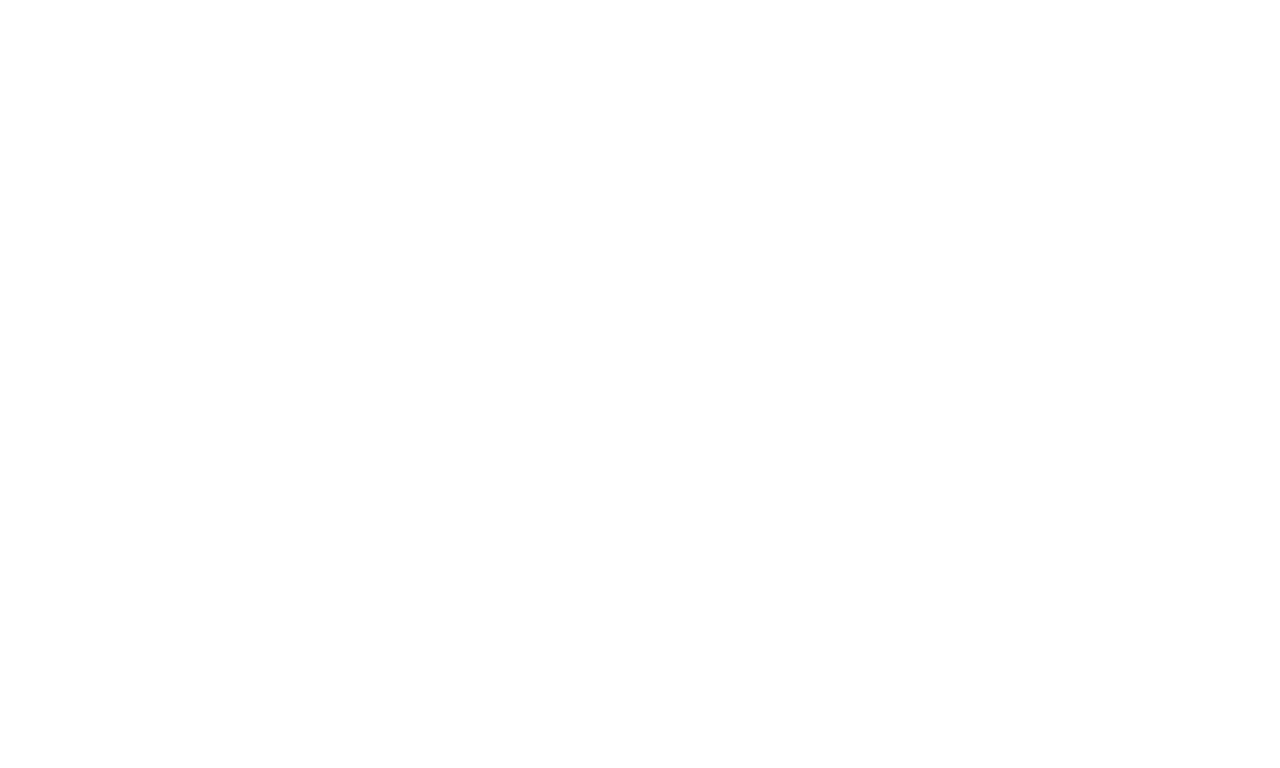
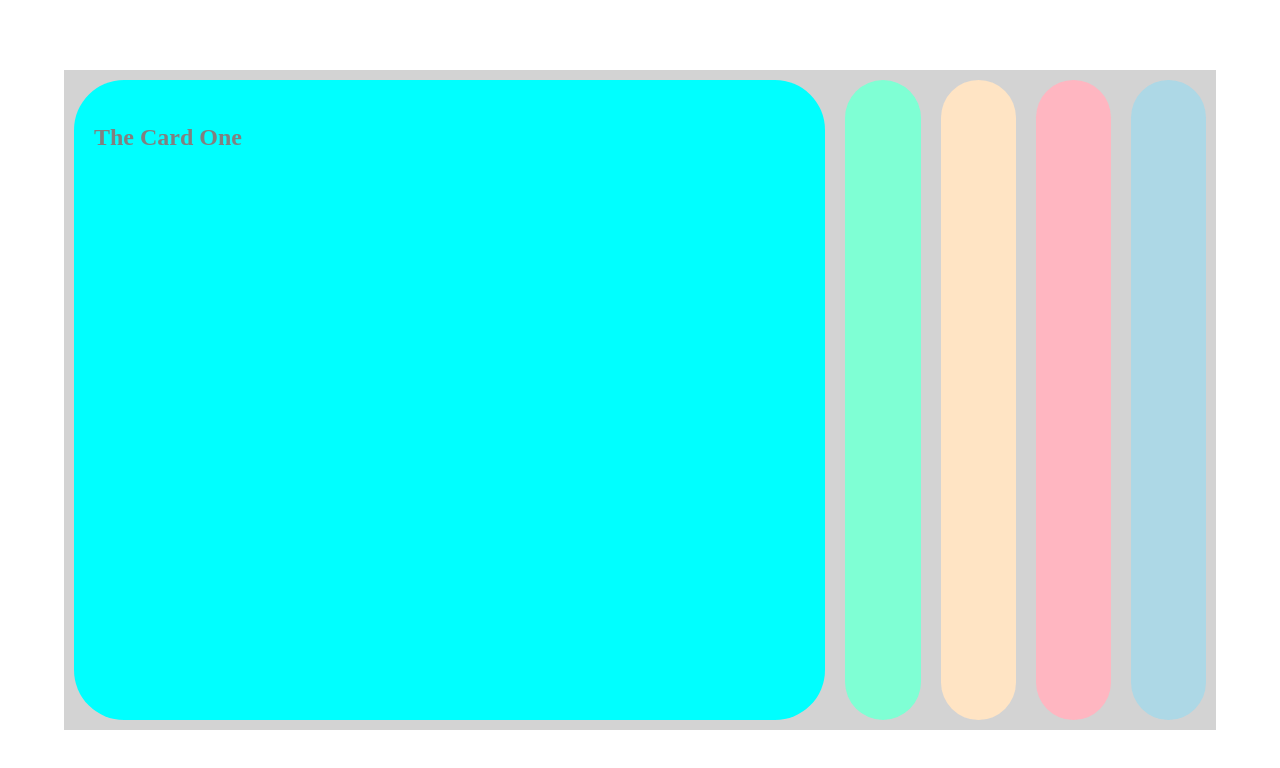
Before and after one commit to VlarusWeb/playgrounds, a plain HTML site: page Projects50days/1ExpandingCard/index.html in a window 1280 px wide. Drawn offline with Linux system fonts and the light colour scheme.

Commit message:
feat: added complete template

```diff
--- a/Projects50days/1ExpandingCard/index.html
+++ b/Projects50days/1ExpandingCard/index.html
@@ -1,11 +1,29 @@
 <!DOCTYPE html>
 <html lang="en">
 <head>
-    <meta charset="UTF-8">
-    <meta name="viewport" content="width=device-width, initial-scale=1.0">
-    <title>Expanding Cards</title>
+  <meta charset="UTF-8">
+  <meta name="viewport" content="width=device-width, initial-scale=1.0">
+  <link rel="stylesheet" type="text/css" href="style.css">
+  <title>Expanding Cards</title>
 </head>
 <body>
-
+  <div class="container">
+    <div class="panel active" style="background-color: aqua;">
+      <h3>The Card One</h3>
+    </div>
+    <div class="panel" style="background-color: aquamarine;">
+      <h3>The Card Two</h3>
+    </div>
+    <div class="panel" style="background-color: bisque;">
+      <h3>The Card Three</h3>
+    </div>
+    <div class="panel" style="background-color: lightpink;">
+      <h3>The Card Four</h3>
+    </div>
+    <div class="panel" style="background-color: lightblue;">
+      <h3>The Card Five</h3>
+    </div>
+  </div>
+  <script src="script.js"></script>
 </body>
 </html>
--- a/Projects50days/1ExpandingCard/script.js
+++ b/Projects50days/1ExpandingCard/script.js
@@ -0,0 +1,17 @@
+const panels = document.querySelectorAll('.panel');
+
+panels.forEach(panel => {
+    panel.addEventListener('click', () => {
+        //removeActiveClasses();
+        panels.forEach(panel => {
+            panel.classList.remove('active');
+        })
+        panel.classList.add('active');
+    })
+})
+
+// function removeActiveClasses() {
+//     panels.forEach(panel => {
+//         panel.classList.remove('active');
+//     })
+// }
--- a/Projects50days/1ExpandingCard/style.css
+++ b/Projects50days/1ExpandingCard/style.css
@@ -0,0 +1,60 @@
+* {
+    box-sizing: border-box;
+}
+
+body {
+    display: flex;
+    align-items: center;
+    justify-content:center;
+    height: 100vh;
+    overflow: hidden;
+    margin: 0;
+}
+
+.container {
+    display: flex;
+    width: 90vw;
+    background-color: lightgray;
+}
+
+.panel {
+    background-size: cover;
+    /* background-position: center; */
+    /* background-repeat: no-repeat; */
+    height: 80vh;
+    border-radius: 50px;
+    color: gray;
+    cursor: pointer;
+    flex: 0.5;
+    margin: 10px;
+    position: relative;
+    transition: flex 0.8s ease-in;
+}
+
+.panel h3 {
+    font-size: 24px;
+    position: absolute;
+    left: 20px;
+    top: 20px;
+    opacity: 0;
+}
+
+.panel.active {
+    flex: 5;
+}
+
+.panel.active h3 {
+    opacity: 1;
+    transition: opacity 0.5s ease-in 0.4s;
+}
+
+@media(max-width: 480px) {
+    .container {
+        width: 100vh;
+    }
+
+    .panel:nth-of-type(4),
+    .panel:nth-of-type(5) {
+        display: none;
+    }
+}
```
